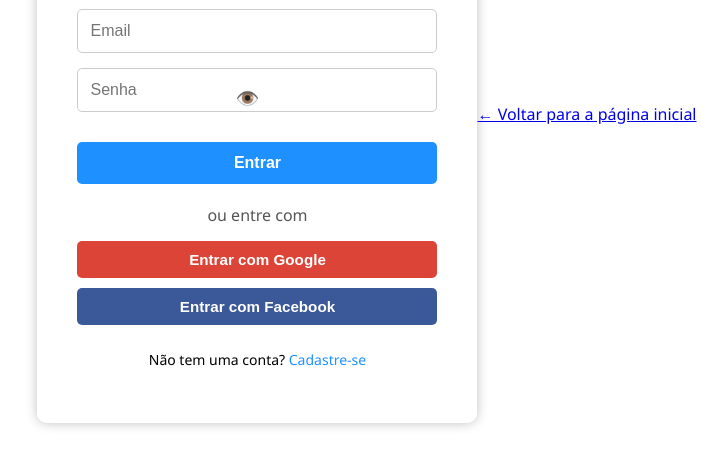
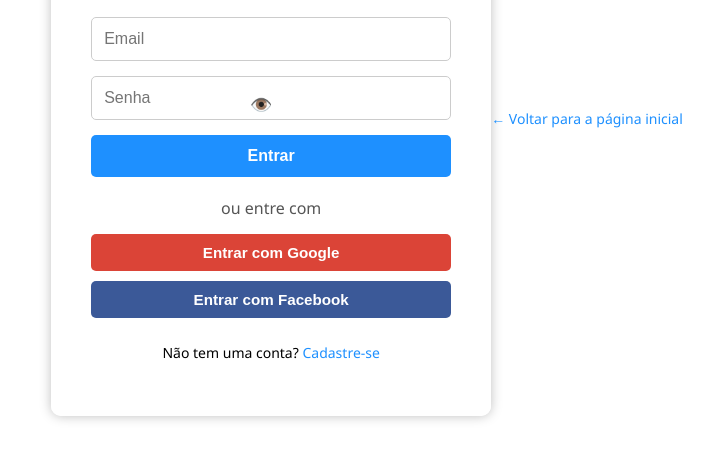
Before and after one commit to abranches3318/ClickSerra-anuncios.com, a plain HTML site: page login.html in a window 1280 px wide. Shown: the part 288-754 px from the top of the page, without its empty margins (273-999 px from the left). Drawn offline with Linux system fonts and the light colour scheme.

Commit message:
Update login.css

```diff
--- a/login.css
+++ b/login.css
@@ -84,17 +84,11 @@ form button:hover {
 
 .campo-senha {
   position: relative;
-  margin-bottom: 15px;
 }
 
 .campo-senha input {
   width: 100%;
-  padding: 12px;
-  padding-right: 40px;
-  border-radius: 5px;
-  border: 1px solid #ccc;
-  font-size: 1rem;
-  box-sizing: border-box;
+  padding-right: 45px; /* espaço para o botão */
 }
 
 .toggle-senha {
@@ -102,16 +96,32 @@ form button:hover {
   right: 10px;
   top: 50%;
   transform: translateY(-50%);
-  background: none;
+  background: transparent;
   border: none;
   cursor: pointer;
-  font-size: 1.2rem;
+  font-size: 18px;
   color: #555;
-  padding: 4px;
+}
+
+.toggle-senha:hover {
+  color: #000;
 }
 
 .toggle-senha:focus {
   outline: none;
+  box-shadow: none;
+}
+
+.voltar {
+  display: inline-block;
+  margin-top: 10px;
+  color: #1e90ff;
+  text-decoration: none;
+  font-size: 14px;
+}
+
+.voltar:hover {
+  text-decoration: underline;
 }
 
 .troca-tela {
```
